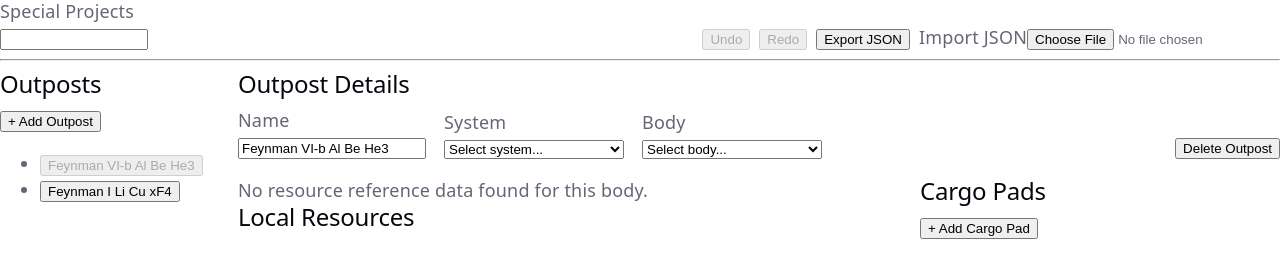
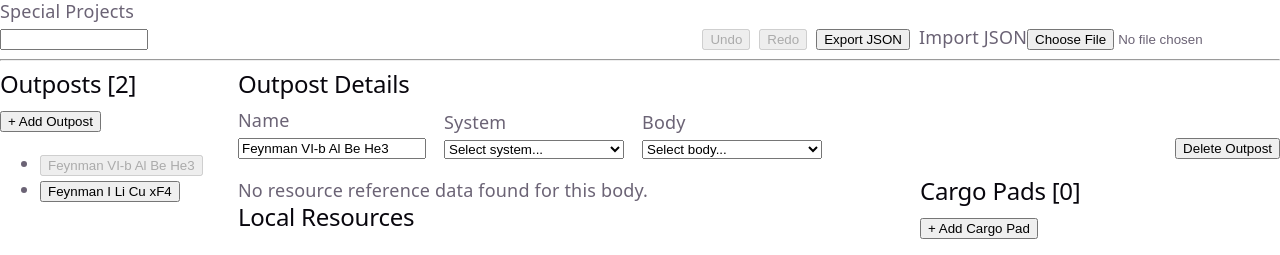
Before and after one commit to gooberpede/starfield-outpost-network, a React (Vite) app: page / in a window 1280 px wide. Shown: the part 176-431 px from the top of the page. Built offline with nearby package versions, Linux system fonts and the light colour scheme.

Commit message:
feat: show outpost and cargo pad capacity counts

```diff
--- a/src/App.tsx
+++ b/src/App.tsx
@@ -14,6 +14,10 @@ import { CharacterHeader } from './ui/components/CharacterHeader'
 import { OutpostDetails } from './ui/components/OutpostDetails'
 import { OutpostList } from './ui/components/OutpostList'
 import { createDefaultOutpost } from './domain/defaults'
+import {
+  getCargoPadLimit,
+  getOutpostLimit,
+} from './domain/capacity'
 import {
   getActuallyAvailableItemsAtOutpost,
   getAvailableItemsAtOutpost,
@@ -124,6 +128,26 @@ function App() {
 
   const network = session.network
   const history = session.history
+
+  const planetaryHabitationRank =
+    network.character.skills.planetaryHabitation
+
+  const maxOutposts =
+    planetaryHabitationRank === null
+      ? null
+      : getOutpostLimit(
+          planetaryHabitationRank,
+        )
+
+  const outpostManagementRank =
+    network.character.skills.outpostManagement
+
+  const maxCargoPads =
+    outpostManagementRank === null
+      ? null
+      : getCargoPadLimit(
+          outpostManagementRank,
+        )
 
   const [referenceData, setReferenceData] =
     useState<ReferenceData | null>(null)
@@ -1621,6 +1645,7 @@ useEffect(() => {
         left={
           <OutpostList
             outposts={network.outposts}
+            maxOutposts={maxOutposts}
             selectedOutpostId={selectedOutpostId}
             onSelectOutpost={setSelectedOutpostId}
             onAddOutpost={addOutpost}
@@ -1679,6 +1704,7 @@ useEffect(() => {
         right={
           <CargoPadsEditor
             outpost={selectedOutpost}
+            maxCargoPads={maxCargoPads}
             allOutposts={network.outposts}
             cargoLinks={network.cargoLinks}
             resources={resources}
--- /dev/null
+++ b/src/domain/capacity.ts
@@ -0,0 +1,61 @@
+/**
+ * capacity.ts
+ *
+ * Purpose:
+ *   Provides shared calculations for character-skill-dependent outpost and
+ *   cargo-pad capacity.
+ *
+ * Architecture:
+ *   Capacity rules belong in the domain layer because they are game rules
+ *   consumed by both validation and presentation code.
+ *
+ *   These helpers accept only recorded numeric skill ranks. Callers must
+ *   handle null separately because null means that the player's rank, and
+ *   therefore the applicable capacity, is unknown.
+ *
+ * Change this file when:
+ *   - Planetary Habitation outpost limits change;
+ *   - Outpost Management cargo-pad limits change;
+ *   - additional skill-dependent capacity rules are introduced.
+ */
+
+/**
+ * Returns the maximum number of outposts allowed by a recorded Planetary
+ * Habitation rank.
+ *
+ * Rank 0 allows 8 outposts. Each trained rank adds 4, up to 24 at rank 4.
+ *
+ * Unexpected numeric values are clamped to the known 0-4 range so this helper
+ * never grants capacity beyond the game's supported limits. Structural
+ * validation remains responsible for reporting invalid stored skill ranks.
+ */
+export function getOutpostLimit(
+  planetaryHabitationRank: number,
+): number {
+  const validRank =
+    Math.min(
+      Math.max(
+        planetaryHabitationRank,
+        0,
+      ),
+      4,
+    )
+
+  return 8 + validRank * 4
+}
+
+/**
+ * Returns the cargo-pad limit per outpost implied by a recorded Outpost
+ * Management rank.
+ *
+ * Rank 0 allows three cargo pads per outpost. Any trained rank allows six.
+ * Invalid numeric ranks are handled conservatively; structural validation is
+ * responsible for reporting them separately.
+ */
+export function getCargoPadLimit(
+  outpostManagementRank: number,
+): number {
+  return outpostManagementRank >= 1
+    ? 6
+    : 3
+}
--- a/src/domain/validation/rules/cargoPadSkillLimit.ts
+++ b/src/domain/validation/rules/cargoPadSkillLimit.ts
@@ -25,25 +25,12 @@ import type {
   ValidationRule,
 } from '../types'
 
+import {
+  getCargoPadLimit,
+} from '../../capacity'
+
 const RULE_ID =
   'cargo-pad-skill-limit'
-
-/**
- * Returns the cargo-pad limit implied by the current Outpost Management level.
- *
- * Level 0 allows three pads per outpost. Any valid trained level allows six.
- *
- * Invalid skill values are deliberately treated conservatively here rather
- * than granting capacity beyond the game's known limits. A separate validator
- * will later report skill levels outside the valid 0-4 range.
- */
-function getCargoPadLimit(
-  outpostManagementLevel: number,
-): number {
-  return outpostManagementLevel >= 1
-    ? 6
-    : 3
-}
 
 /**
  * Reports one issue for each outpost that exceeds its known cargo-pad limit.
--- a/src/domain/validation/rules/outpostSkillLimit.ts
+++ b/src/domain/validation/rules/outpostSkillLimit.ts
@@ -27,33 +27,12 @@ import type {
   ValidationRule,
 } from '../types'
 
+import {
+  getOutpostLimit,
+} from '../../capacity'
+
 const RULE_ID =
   'outpost-skill-limit'
-
-/**
- * Returns the maximum number of outposts allowed by the current
- * Planetary Habitation level.
- *
- * Level 0 allows 8 outposts. Each trained level adds 4, up to 24 at level 4.
- *
- * Invalid levels above 4 are capped at the known level-4 maximum here.
- * A separate validator will later report skill values outside the valid
- * 0-4 range.
- */
-function getOutpostLimit(
-  planetaryHabitationLevel: number,
-): number {
-  const validLevel =
-    Math.min(
-      Math.max(
-        planetaryHabitationLevel,
-        0,
-      ),
-      4,
-    )
-
-  return 8 + validLevel * 4
-}
 
 /**
  * Reports a single issue when the recorded network exceeds the character's
--- a/src/ui/components/CargoPadsEditor.tsx
+++ b/src/ui/components/CargoPadsEditor.tsx
@@ -17,6 +17,10 @@
  *   into the local/remote information needed by CargoPadEditor. It also
  *   derives a pad's read-only inbound contents from the outbound contents
  *   of the pad at the opposite end of its cargo link.
+ *
+ *   The component also presents the current cargo-pad count for the selected
+ *   outpost and, when the relevant character skill is known, the calculated
+ *   maximum capacity. Capacity calculation itself remains in the domain layer.
  *
  * Key rules:
  *   - A cargo pad may contain outbound items while unlinked.
@@ -56,6 +60,7 @@ import './CargoPadsEditor.css'
 
 interface CargoPadsEditorProps {
   outpost: Outpost
+  maxCargoPads: number | null
   allOutposts: Outpost[]
   cargoLinks: CargoLink[]
   onUnlinkCargoPad: (
@@ -85,6 +90,7 @@ interface CargoPadsEditorProps {
 
 export function CargoPadsEditor({
   outpost,
+  maxCargoPads,
   allOutposts,
   cargoLinks,
   resources,
@@ -405,7 +411,12 @@ export function CargoPadsEditor({
 
   return (
     <section>
-      <h2>Cargo Pads</h2>
+      <h2>
+        Cargo Pads [
+        {outpost.cargoPads.length}
+        {maxCargoPads !== null && `/${maxCargoPads}`}
+        ]
+      </h2>
 
       <button type="button" onClick={addCargoPad}>
         + Add Cargo Pad
--- a/src/ui/components/OutpostList.tsx
+++ b/src/ui/components/OutpostList.tsx
@@ -10,6 +10,10 @@
  *   Actions that modify the currently selected outpost, such as deletion,
  *   belong in the outpost-details area.
  *
+ *   The component also presents the network's current outpost count and, when
+ *   the relevant character skill is known, the calculated maximum capacity.
+ *   Capacity calculation itself remains in the domain layer.
+ *
  * Change this file when:
  *   - outpost navigation behaviour changes;
  *   - outpost ordering or grouping is introduced;
@@ -20,6 +24,7 @@ import type { Outpost } from '../../domain/models'
 
 interface OutpostListProps {
   outposts: Outpost[]
+  maxOutposts: number | null
   selectedOutpostId: string
   onSelectOutpost: (outpostId: string) => void
   onAddOutpost: () => void
@@ -27,13 +32,19 @@ interface OutpostListProps {
 
 export function OutpostList({
   outposts,
+  maxOutposts,
   selectedOutpostId,
   onSelectOutpost,
   onAddOutpost,
 }: OutpostListProps) {
   return (
     <section>
-      <h2>Outposts</h2>
+      <h2>
+        Outposts [
+        {outposts.length}
+        {maxOutposts !== null && `/${maxOutposts}`}
+        ]
+      </h2>
 
       <button
         type="button"
```
